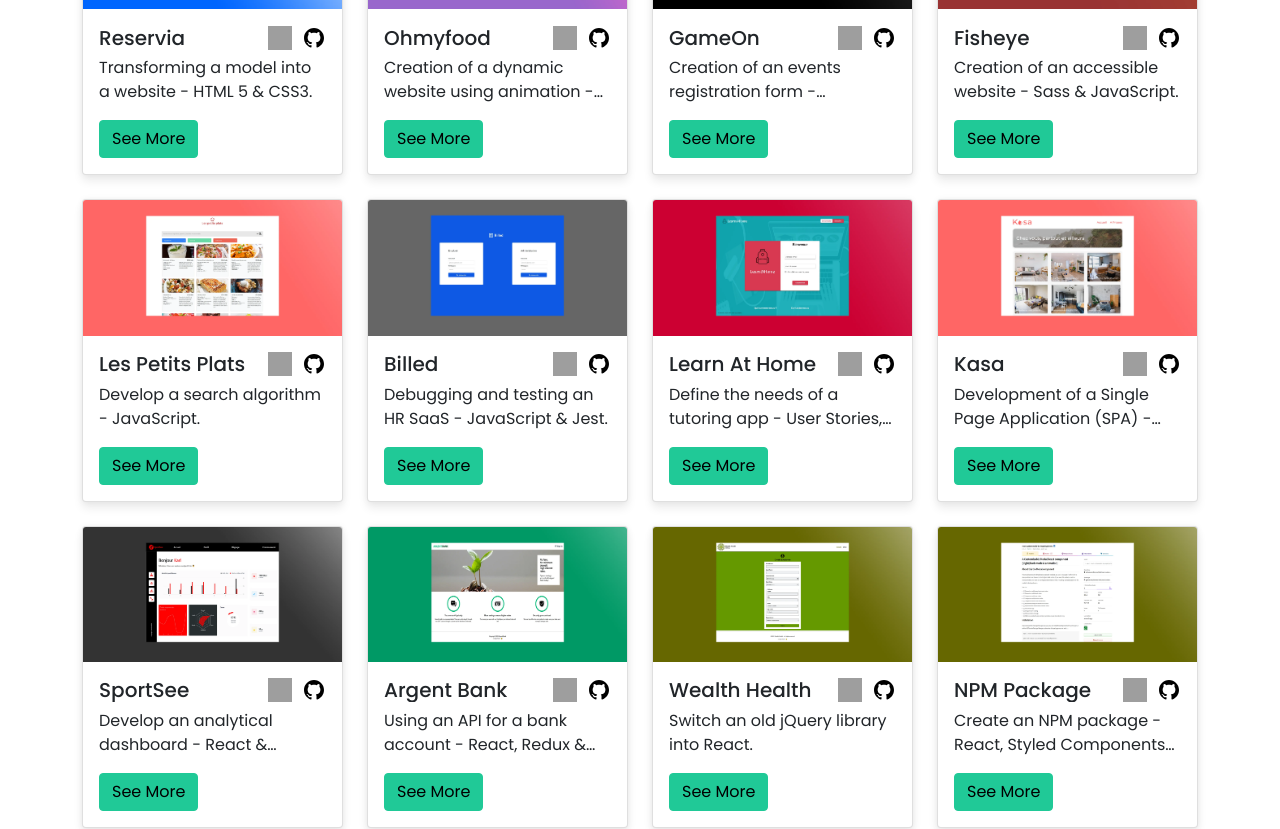
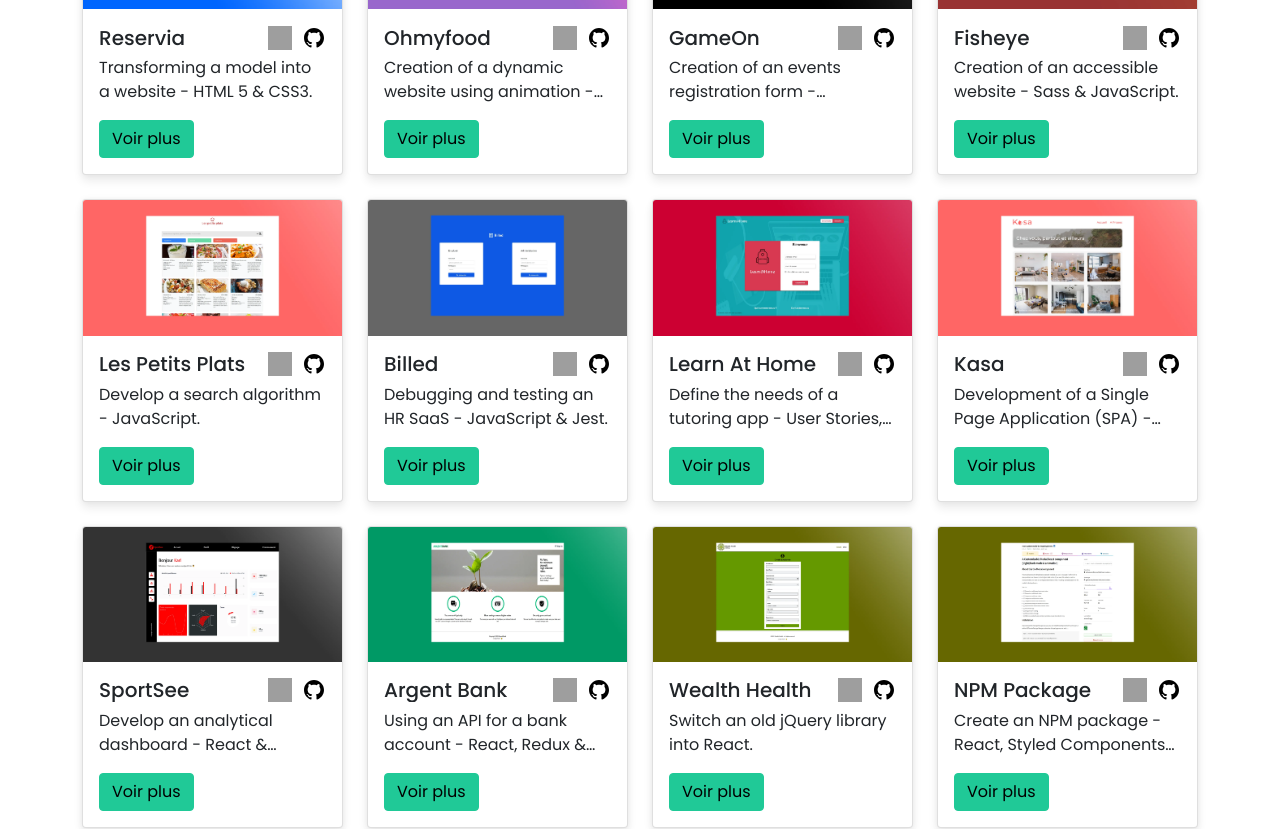
Before and after one commit to Stevens-Mark/Simple-Portfolio, a React (Create React App) app: page / in a window 1280 px wide. Shown: the part 2140-2969 px from the top of the page. Built offline with nearby package versions, Linux system fonts and the light colour scheme; grey boxes are pictures that could not be loaded.

Commit message:
bilang in progress

```diff
--- a/src/assets/data/projectsDataENG.json
+++ b/src/assets/data/projectsDataENG.json
@@ -6,9 +6,6 @@
       "skills": "Skills",
       "portfolio": "Portfolio",
       "contact": "Contact details"
-		},
-		"footer": {
-			"legal": "Legal Notice"
 		},
 		"intro": {
 			"title": "I'm Mark Stevens, Web Developer and Designer",
@@ -23,6 +20,7 @@
 			"title": "My Portfolio",
 			"subheading1": "Personal and professional projects"
 		},
+    "cardButton": "See More",
 		"contactDetails": {
 			"title": "Have a web design project in mind?",
 			"subheading1": "Let's discuss it over a coffee!"
@@ -38,7 +36,10 @@
       "messagePrompt":"Write a short message...",
       "messageError": "⚠️ Please add a real message ?",
       "submit": "Submit"
-    }
+    },
+    "footer": {
+			"legal": "Legal Notice"
+		}
 	},
 
   "projects": [
--- a/src/assets/data/projectsDataFR.json
+++ b/src/assets/data/projectsDataFR.json
@@ -6,9 +6,6 @@
       "skills": "Compétences",
       "portfolio": "Portfolio",
       "contact": "Coordonnées"
-		},
-		"footer": {
-			"legal": "Notice légale"
 		},
 		"intro": {
 			"title": "Je m'appelle Mark Stevens, développeur et concepteur de sites Web.",
@@ -23,6 +20,7 @@
 			"title": "Mon Portfolio",
 			"subheading1": "Projets personnels et professionnels"
 		},
+    "cardButton": "Voir plus",
 		"contactDetails": {
 			"title": "Vous avez un projet de conception de site web en tête ?",
 			"subheading1": "Discutons-en autour d'un café !"
@@ -38,7 +36,10 @@
       "messagePrompt":"Écrivez un court message...",
       "messageError": "⚠️ Veuillez ajouter un vrai message ?",
       "submit": "Soumettre"
-    }
+    },
+    "footer": {
+			"legal": "Notice légale"
+		}
 	},
 
   "projects": [
--- a/src/components/Card.jsx
+++ b/src/components/Card.jsx
@@ -3,10 +3,10 @@ import Links from './Links'
 /**
  * Renders a card for each project
  * @function Card
- * @param {object} projects : data
+ * @param {object} project : single project
  * @returns {JSX}
  */
-const Card = ( { project } ) => {
+const Card = ( { project, cardButton } ) => {
 
   const { id, title, description, cover, alt, website, github } = project
 
@@ -23,7 +23,7 @@ const Card = ( { project } ) => {
           <p className="card-text mt-1 customTruncate">{description}</p>
 
           <a href={`#project${id}Info`} className="btn btn-primary" data-bs-toggle="offcanvas" role="button"
-          aria-controls={`project${id}Info`}>See More</a>
+          aria-controls={`project${id}Info`}>{cardButton}</a>
 
         </div>
     </div>
--- a/src/components/Portfolio.jsx
+++ b/src/components/Portfolio.jsx
@@ -39,7 +39,7 @@ const Portfolio = ( { siteData, siteText } ) => {
         <div className="row mt-5 gy-4">
             {data.map((project) =>
               <div key={project.id}  className="col-12 col-sm-6 col-lg-4 col-xl-3">
-                <Card project={project}/>
+                <Card project={project} cardButton={siteText.cardButton}/>
               </div>
             )}
 
```
Also changed, not shown: src/App.js (indentation only).
